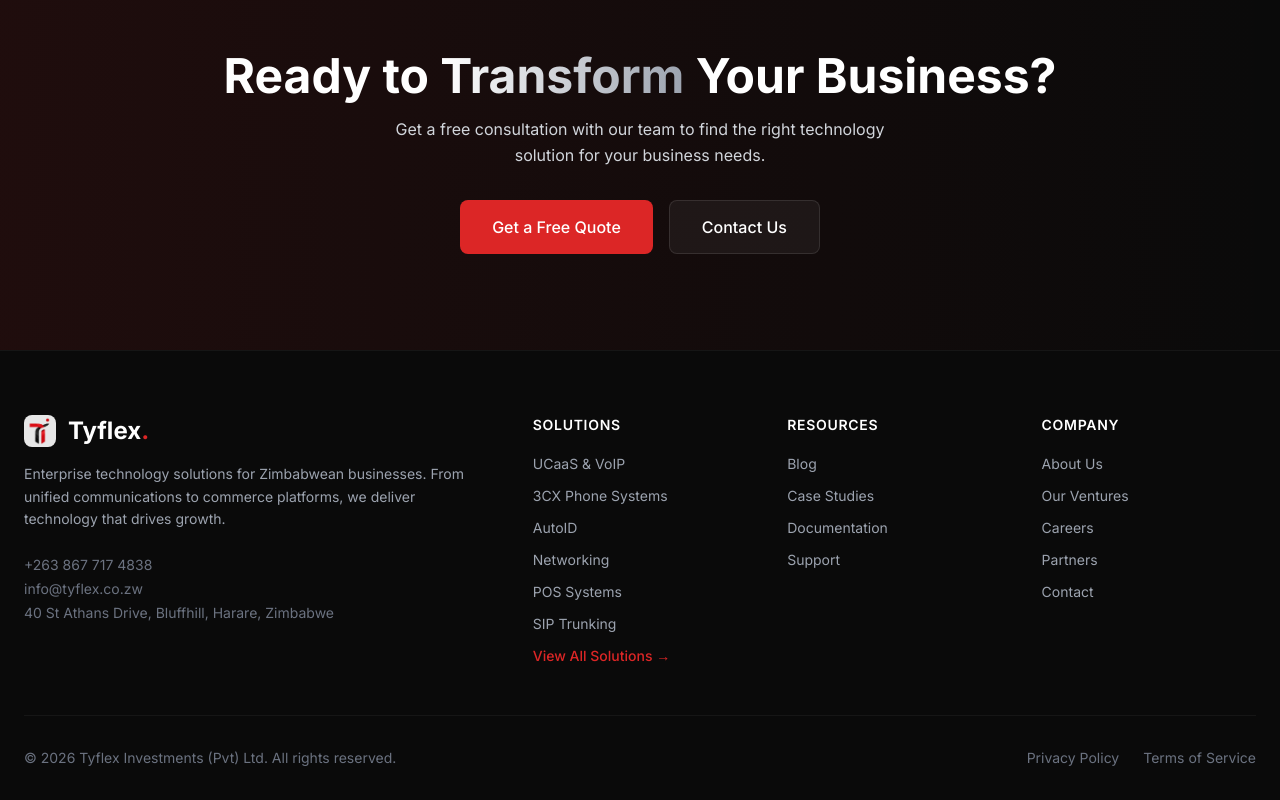
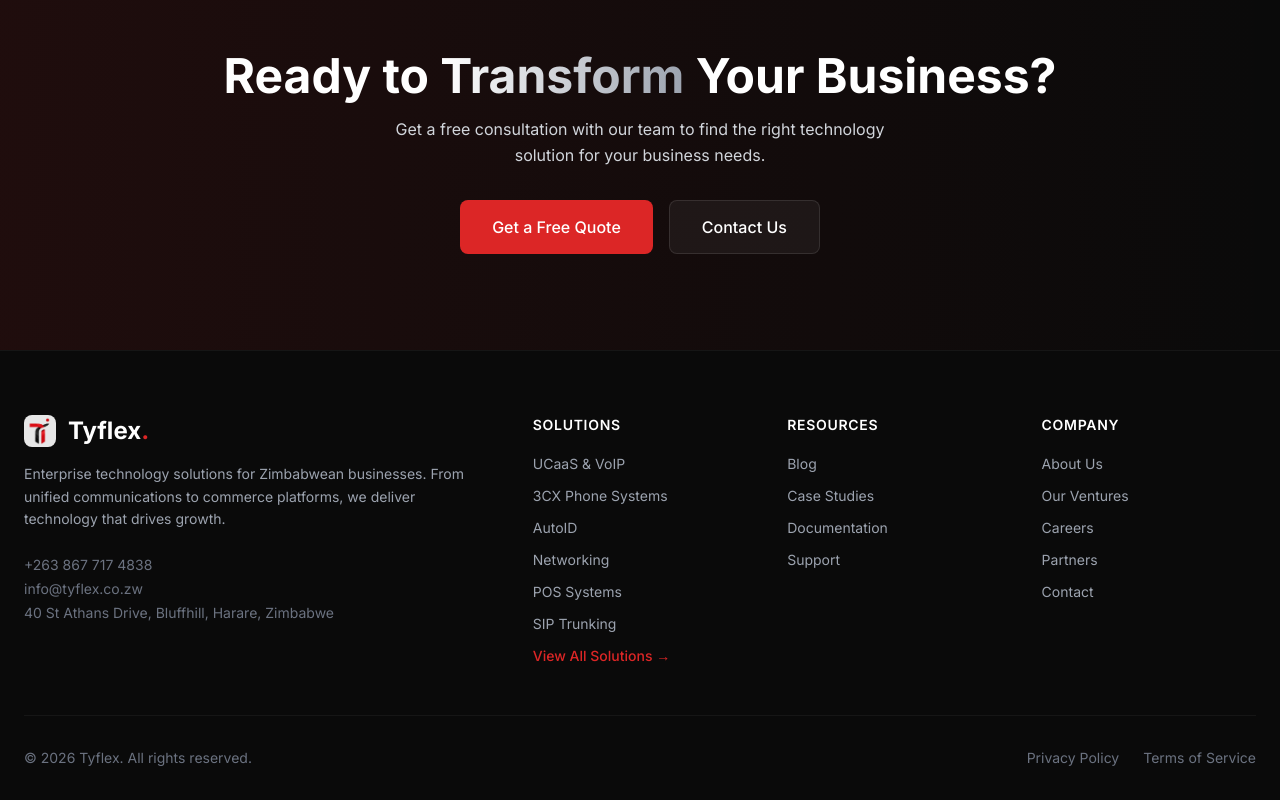
Before and after one commit to T-Machaks/tyflex, a Next.js app: page / in a window 1280 px wide. Shown: the part 4845-5645 px from the top of the page. Built offline with nearby package versions, Linux system fonts and the light colour scheme.

Commit message:
footer: copyright reads 'Tyflex' (legal entity kept in schema + legal pages)

```diff
--- a/src/components/Footer.tsx
+++ b/src/components/Footer.tsx
@@ -116,7 +116,7 @@
 
         <div className="border-t border-white/5 pt-8 flex flex-col md:flex-row justify-between items-center gap-4">
           <p className="text-sm text-gray-500">
-            &copy; {new Date().getFullYear()} {COMPANY.legalName}. All rights reserved.
+            &copy; {new Date().getFullYear()} {COMPANY.name}. All rights reserved.
           </p>
           <div className="flex gap-6 text-sm text-gray-500">
             <Link href="/privacy" className="hover:text-white transition-colors">Privacy Policy</Link>
```
